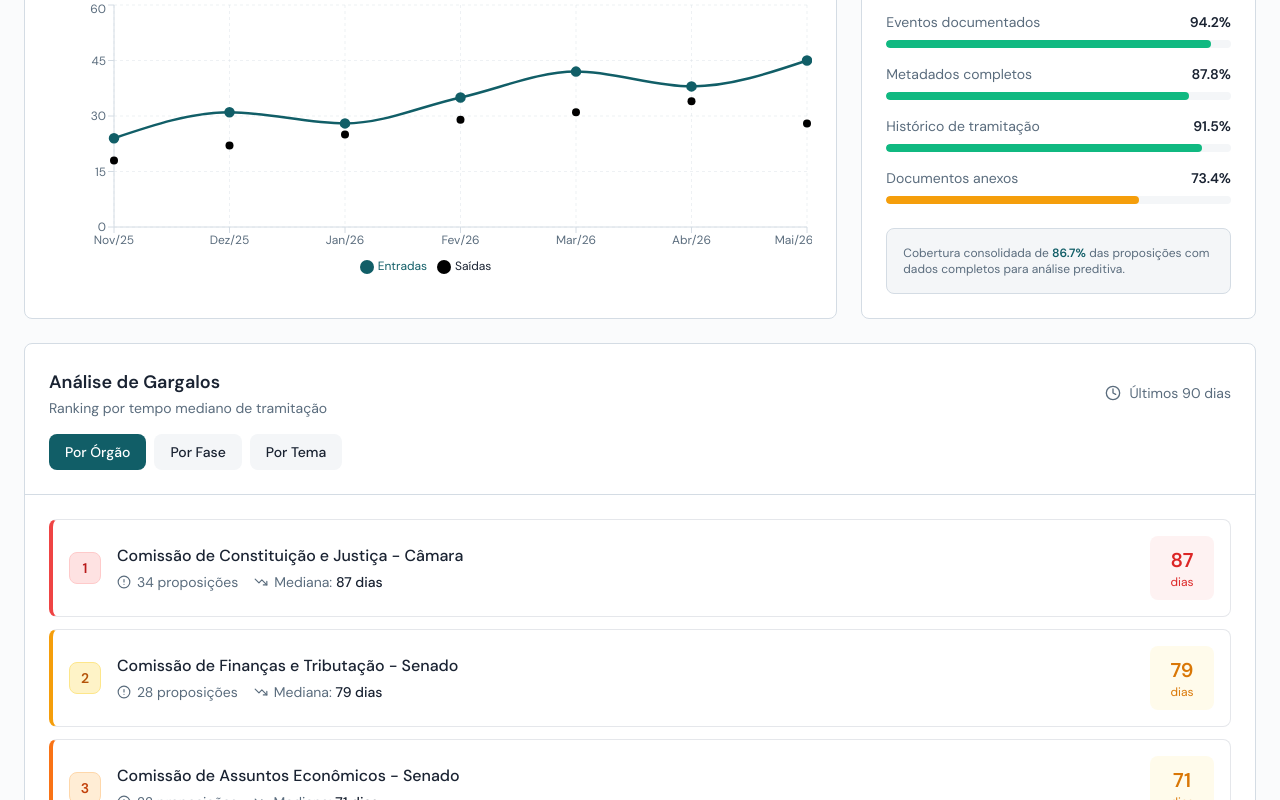
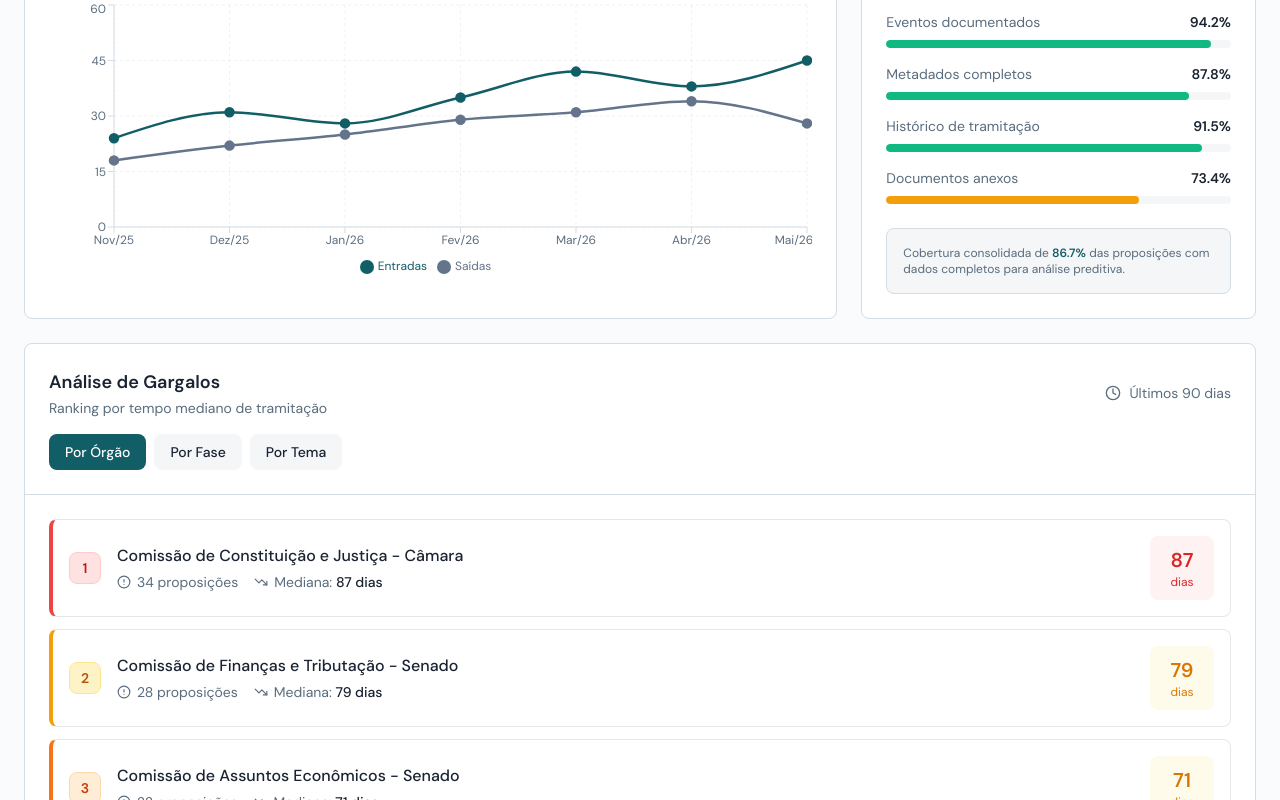
Before and after one commit to unb-mds/2026-1-Squad13, a React (Vite) app in the folder frontend/: page /dashboard in a window 1280 px wide. Shown: the part 1412-2212 px from the top of the page. Built offline with nearby package versions, Linux system fonts and the light colour scheme; no server answers.

Commit message:
fix: estabiliza cores e renderização do gráfico de evolução temporal

```diff
--- a/frontend/src/index.css
+++ b/frontend/src/index.css
@@ -39,6 +39,7 @@
   --status-em-atraso: #dc2626;
   --status-concluida: #059669;
   --status-aguardando: #f59e0b;
+  --chart-saidas: #64748b;
   --radius: 0.5rem;
 }
 
@@ -73,6 +74,7 @@
   --chart-3: oklch(0.769 0.188 70.08);
   --chart-4: oklch(0.627 0.265 303.9);
   --chart-5: oklch(0.645 0.246 16.439);
+  --chart-saidas: #94a3b8;
 }
 
 @layer base {
--- a/frontend/src/pages/dashboard-page.tsx
+++ b/frontend/src/pages/dashboard-page.tsx
@@ -472,9 +472,9 @@ export function DashboardPage() {
                   key="line-saidas"
                   type="monotone"
                   dataKey="saidas"
-                  stroke="var(--volt-400)"
+                  stroke="var(--chart-saidas)"
                   strokeWidth={2.5}
-                  dot={{ fill: "var(--volt-400)", r: 4 }}
+                  dot={{ fill: "var(--chart-saidas)", r: 4 }}
                   name="Saídas"
                 />
               </LineChart>
```
